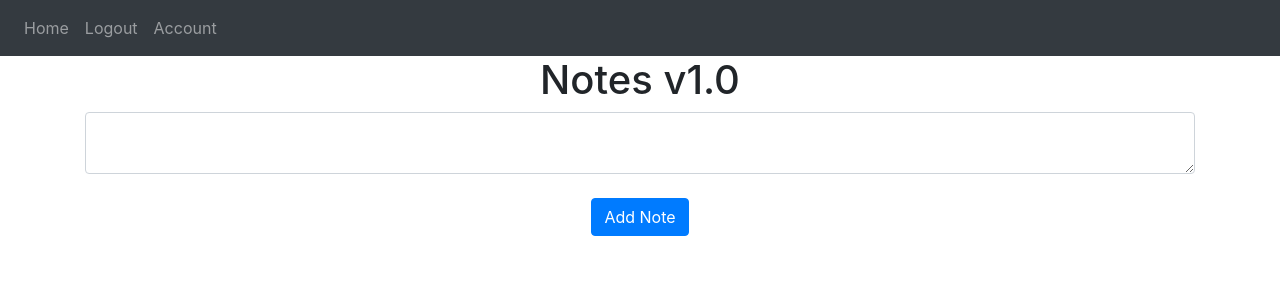
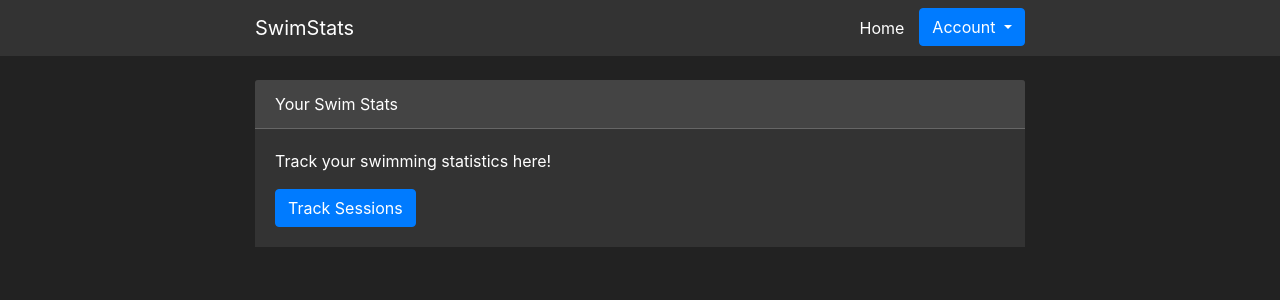
Before and after one commit to SwimmingMantarain/swimStat, a Flask app: page / in a window 1280 px wide. Shown: the top 300 px of the page. Run offline with Flask 3, Linux system fonts and the light colour scheme; the visitor is signed in with stand-in values (Sample User, id 1); data that the repository does not hold is empty.

Commit message:
Created first layout sort of

```diff
--- /dev/null
+++ b/website/static/css/base.css
@@ -0,0 +1,105 @@
+/* styles.css */
+
+/* Global Styles */
+body {
+    background-color: #222;
+    color: #fff;
+}
+
+.navbar {
+    background-color: #333 !important; /* Navbar background */
+}
+
+.home {
+    margin-right: 7px;
+}
+
+.dropdown-item {
+    background-color: #444;
+    color: #fff;
+}
+
+.dropdown-item:hover {
+    background-color: #007bff;
+    color: #fff;
+}
+
+.dropdown-menu {
+    background-color: #444;
+}
+
+.flash-button-close {
+    color: #fff;
+}
+
+.navbar-dark .navbar-nav .nav-link {
+    color: #fff; /* Navbar link color */
+}
+
+.container {
+    max-width: 800px; /* Adjust container width as needed */
+}
+
+/* Card Styles */
+.card {
+    background-color: #333;
+    color: #fff;
+    border: none;
+}
+
+.card-header {
+    background-color: #444;
+    border-bottom: 1px solid #666;
+    color: #fff;
+}
+
+.card-body {
+    background-color: #333;
+}
+
+/* Button Styles */
+.btn {
+    background-color: #007bff;
+    border-color: #007bff;
+    color: #fff;
+}
+
+.btn:hover {
+    background-color: #0056b3;
+    border-color: #0056b3;
+    color: #fff;
+}
+
+.btn-primary {
+    background-color: #007bff;
+    border-color: #007bff;
+}
+
+.btn-primary:hover {
+    background-color: #0056b3;
+    border-color: #0056b3;
+}
+
+/* Form Styles */
+.form-control {
+    background-color: #444;
+    color: #fff;
+    border-color: #444;
+}
+
+.form-control:focus {
+    background-color: #555;
+    color: #fff;
+    border-color: #007bff;
+    box-shadow: 0 0 0 0.2rem rgba(38, 143, 255, 0.5);
+}
+
+/* Dark Theme Toggle Example */
+.dark-mode-toggle {
+    position: fixed;
+    top: 20px;
+    right: 20px;
+    z-index: 1000;
+    cursor: pointer;
+    color: #fff;
+}
--- a/website/templates/base.html
+++ b/website/templates/base.html
@@ -1,8 +1,9 @@
 <!DOCTYPE html>
-<html>
+<html lang="en">
   <head>
-    <meta charset="utf-8" />
-    <meta name="viewport" content="width=device-width, initial-scale=1" />
+    <meta charset="UTF-8" />
+    <meta name="viewport" content="width=device-width, initial-scale=1.0" />
+    <title>{% block title %}SwimStats{% endblock %}</title>
     <link
       rel="stylesheet"
       href="https://cdn.jsdelivr.net/npm/bootstrap@4.3.1/dist/css/bootstrap.min.css"
@@ -11,51 +12,94 @@
     />
     <link
       rel="stylesheet"
-      href="https://stackpath.bootstrapcdn.com/font-awesome/4.7.0/css/font-awesome.min.css"
-      crossorigin="anonymous"
+      href="{{ url_for('static', filename='css/base.css') }}"
     />
-    <title>{% block title %}{% endblock %}</title>
+    <link rel="apple-touch-icon" sizes="180x180" href="{{ url_for('static', filename='media/images/apple-touch-icon.png')}}">
+    <link rel="icon" type="image/png" sizes="32x32" href="{{ url_for('static', filename='media/images/favicon-32x32.png')}}">
+    <link rel="icon" type="image/png" sizes="192x192" href="{{ url_for('static', filename='media/images/android-chrome-192x192.png')}}">
+    <link rel="manifest" href="{{ url_for('static', filename='media/files/site.webmanifest')}}">
   </head>
   <body>
     <nav class="navbar navbar-expand-lg navbar-dark bg-dark">
+      <div class="container">
+        <a class="navbar-brand" href="/">SwimStats</a>
         <button
           class="navbar-toggler"
           type="button"
           data-toggle="collapse"
-        data-target="#navbar"
+          data-target="#navbarNav"
+          aria-controls="navbarNav"
+          aria-expanded="false"
+          aria-label="Toggle navigation"
         >
           <span class="navbar-toggler-icon"></span>
         </button>
-      <div class="collapse navbar-collapse" id="navbar">
-        <div class="navbar-nav">
-          {% if user.is_authenticated and user %}
-          <a class="nav-item nav-link" id="home" href="/">Home</a>
-          <a class="nav-item nav-link" id="logout" href="/logout">Logout</a>
-          <a class="nav-item nav-link" id="account" href="/account">Account</a>
+        <div class="collapse navbar-collapse" id="navbarNav">
+          <ul class="navbar-nav ml-auto">
+            {% if user.is_authenticated %}
+            <li class="nav-item">
+              <a class="nav-link home" href="/">Home</a>
+            </li>
+            <div class="dropdown">
+              <button
+                class="btn btn-secondary dropdown-toggle"
+                type="button"
+                id="dropdownMenuButton"
+                data-toggle="dropdown"
+                aria-haspopup="true"
+                aria-expanded="false"
+              >
+                Account
+              </button>
+              <div class="dropdown-menu" aria-labelledby="dropdownMenuButton">
+                <a class="dropdown-item" href="/logout">Logout</a>
+                <a class="dropdown-item" href="/account">Account</a>
+              </div>
+            </div>
             {% else %}
-          <a class="nav-item nav-link" id="login" href="/login">Login</a>
-          <a class="nav-item nav-link" id="signUp" href="/sign-up">Sign Up</a>
+            <li class="nav-item">
+              <a class="nav-link" href="/login">Login</a>
+            </li>
+            <li class="nav-item">
+              <a class="nav-link" href="/sign-up">Sign Up</a>
+            </li>
             {% endif %}
+          </ul>
         </div>
       </div>
     </nav>
+
+    <div class="container mt-4">
       {% with messages = get_flashed_messages(with_categories=true) %} {% if
-    messages %} {% for category, msg in messages %} {% if category == "error" %}
-    <div class="alert alert-danger alert-dismissable fade show" role="alert">
-      {{ msg }}
-      <button type="button" class="close" data-dismiss="alert">
+      messages %} {% for category, message in messages %} {% if category ==
+      "error" %}
+      <div class="alert alert-danger alert-dismissible fade show" role="alert">
+        {{ message }}
+        <button
+          type="button"
+          class="close"
+          data-dismiss="alert"
+          aria-label="Close"
+        >
           <span aria-hidden="true">&times;</span>
         </button>
       </div>
       {% else %}
-    <div class="alert alert-success alert-dismissable fade show" role="alert">
-      {{ msg }}
-      <button type="button" class="close" data-dismiss="alert">
-        <span area-hidden="true">&times;</span>
+      <div class="alert alert-success alert-dismissible fade show" role="alert">
+        {{ message }}
+        <button
+          type="button"
+          class="close"
+          data-dismiss="alert"
+          aria-label="Close"
+        >
+          <span aria-hidden="true">&times;</span>
         </button>
       </div>
-    {% endif %} {% endfor %} {% endif %} {% endwith %}
-    <div class="container">{% block content %}{% endblock %}</div>
+      {% endif %} {% endfor %} {% endif %} {% endwith %} {% block content %} {%
+      endblock %}
+    </div>
+
     <script
       src="https://code.jquery.com/jquery-3.3.1.slim.min.js"
       integrity="sha384-q8i/X+965DzO0rT7abK41JStQIAqVgRVzpbzo5smXKp4YfRvH+8abtTE1Pi6jizo"
@@ -71,9 +115,5 @@
       integrity="sha384-JjSmVgyd0p3pXB1rRibZUAYoIIy6OrQ6VrjIEaFf/nJGzIxFDsf4x0xIM+B07jRM"
       crossorigin="anonymous"
     ></script>
-    <script
-      type="text/javascript"
-      src="{{ url_for('static', filename='index.js')}}"
-    ></script>
   </body>
 </html>
--- a/website/templates/home.html
+++ b/website/templates/home.html
@@ -1,21 +1,14 @@
-{% extends "base.html" %} {% block title %}Home{% endblock %} {% block content
-%}
-<h1 align="center">Notes v1.0</h1>
-<ul class="list-group list-group=flush" id="notes">
-  {% for note in user.notes %}
-  <li class="list-group-item">
-    {{ note.data }}
-    <button type="button" class="close" onClick="deleteNote({{ note.id }})">
-      <span aria-hidden="true">&times;</span>
-    </button>
-  </li>
-  {% endfor %}
-</ul>
-<form method="POST">
-  <textarea name="note" id="note" class="form-control"></textarea>
-  <br />
-  <div align="center">
-    <button type="submit" class="btn btn-primary">Add Note</button>
-  </div>
-</form>
+{% extends "base.html" %}
+{% block title %}Home - SwimStats{% endblock %}
+
+{% block content %}
+<div class="card mb-4">
+    <div class="card-header">
+        Your Swim Stats
+    </div>
+    <div class="card-body">
+        <p>Track your swimming statistics here!</p>
+        <a href="#" class="btn btn-primary">Track Sessions</a>
+    </div>
+</div>
 {% endblock %}
--- a/website/views.py
+++ b/website/views.py
@@ -21,10 +21,10 @@ def home():
             flash("Note added", category="success")
     return render_template("home.html", user=current_user)
 
-@views.route("/account", methods=["GET", "POST"])
+@views.route("/account", methods=["GET"])
 @login_required
 def account():
-    return render_template("account.html")
+    return render_template("account.html", user=current_user)
 
 @views.route("/delete-note", methods=["POST"])
 def delete_note():
```
Also changed, not shown: website/static/css/account.css (added, +15 -0 lines), website/static/css/home.css (added, +58 -0 lines), website/static/js/home.js (added, +34 -0 lines), website/templates/account.html (+14 -0 lines), website/static/js/index.js (renamed from website/static/index.js), website/static/media/files/site.webmanifest (added), website/static/media/images/android-chrome-192x192.png (added), website/static/media/images/android-chrome-512x512.png (added), website/static/media/images/apple-touch-icon.png (added), website/static/media/images/favicon-16x16.png (added), website/static/media/images/favicon-32x32.png (added), website/static/media/images/favicon.ico (added). Lines whose indentation alone changed are shown as unchanged.
